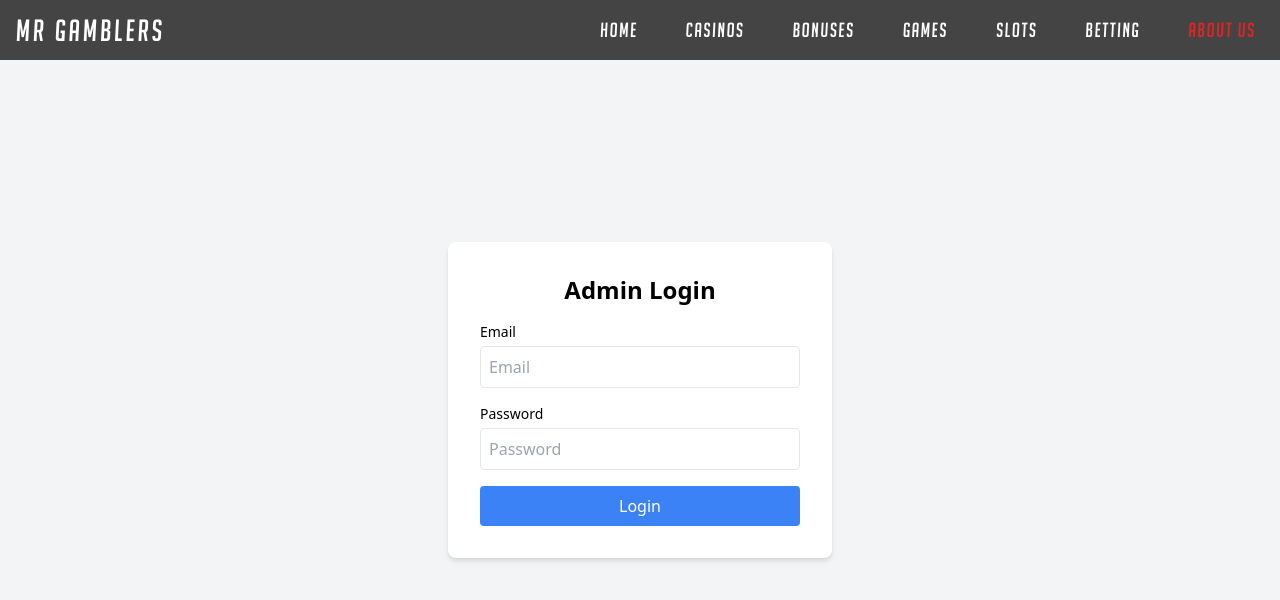
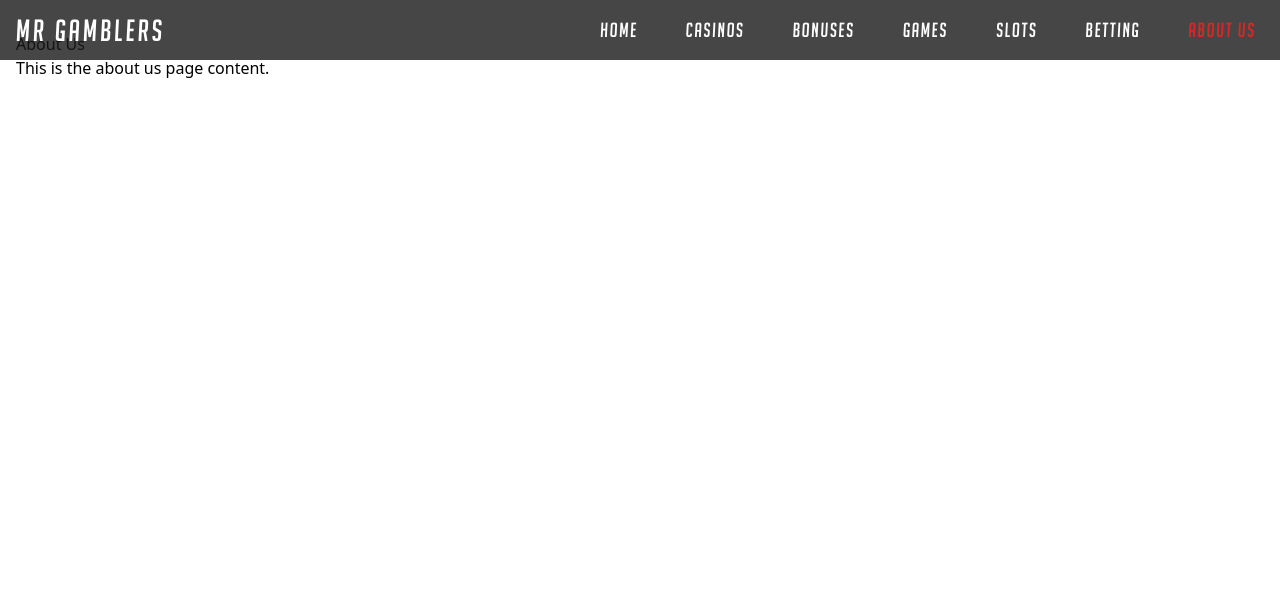
Before and after one commit to MohammmedHW/casino-app, a React (Create React App) app: page /about-us in a window 1280 px wide. Shown: the top 600 px of the page. Built offline with nearby package versions, Linux system fonts and the light colour scheme.

Commit message:
refactor: Move Login component to AboutUs.js and update structure

```diff
--- a/src/pages/AboutUs.js
+++ b/src/pages/AboutUs.js
@@ -1,88 +1,88 @@
-import { useState } from "react";
-import { useNavigate } from "react-router-dom";
-import { useAuth } from "../context/AuthContext";
+// import { useState } from "react";
+// import { useNavigate } from "react-router-dom";
+// import { useAuth } from "../context/AuthContext";
+// import Navbar from "../components/Navbar";
+
+// const Login = () => {
+//   const [email, setEmail] = useState("");
+//   const [password, setPassword] = useState("");
+//   const [error, setError] = useState("");
+//   const { login } = useAuth();
+//   const navigate = useNavigate();
+
+//   const handleSubmit = async (e) => {
+//     e.preventDefault();
+//     try {
+//       await login(email, password);
+//       navigate("/dashboard");
+//     } catch (err) {
+//       setError(err.message || "Login failed");
+//     }
+//   };
+
+//   return (
+//     <>
+//       <Navbar />
+//       <div className="flex items-center justify-center min-h-screen bg-gray-100">
+//         <div className="bg-white p-8 rounded-lg shadow-md w-96">
+//           <h2 className="text-2xl font-semibold text-center mb-4">
+//             Admin Login
+//           </h2>
+//           {error && (
+//             <div className="text-red-500 mb-4 text-center">{error}</div>
+//           )}
+//           <form onSubmit={handleSubmit} className="space-y-4">
+//             <div className="flex flex-col">
+//               <label className="text-sm font-medium mb-1">Email</label>
+//               <input
+//                 type="email"
+//                 placeholder="Email"
+//                 className="w-full p-2 border rounded"
+//                 value={email}
+//                 onChange={(e) => setEmail(e.target.value)}
+//                 required
+//               />
+//             </div>
+//             <div className="flex flex-col">
+//               <label className="text-sm font-medium mb-1">Password</label>
+//               <input
+//                 type="password"
+//                 placeholder="Password"
+//                 className="w-full p-2 border rounded"
+//                 value={password}
+//                 onChange={(e) => setPassword(e.target.value)}
+//                 required
+//               />
+//             </div>
+//             <button
+//               type="submit"
+//               className="w-full bg-blue-500 text-white p-2 rounded hover:bg-blue-600 transition"
+//             >
+//               Login
+//             </button>
+//           </form>
+//         </div>
+//       </div>
+//     </>
+//   );
+// };
+
+// export default Login;
+
+import React from "react";
 import Navbar from "../components/Navbar";
 
-const Login = () => {
-  const [email, setEmail] = useState("");
-  const [password, setPassword] = useState("");
-  const [error, setError] = useState("");
-  const { login } = useAuth();
-  const navigate = useNavigate();
-
-  const handleSubmit = async (e) => {
-    e.preventDefault();
-    try {
-      await login(email, password);
-      navigate("/dashboard");
-    } catch (err) {
-      setError(err.message || "Login failed");
-    }
-  };
-
+const AboutUs = () => {
   return (
     <>
       <Navbar />
-      <div className="flex items-center justify-center min-h-screen bg-gray-100">
-        <div className="bg-white p-8 rounded-lg shadow-md w-96">
-          <h2 className="text-2xl font-semibold text-center mb-4">
-            Admin Login
-          </h2>
-          {error && (
-            <div className="text-red-500 mb-4 text-center">{error}</div>
-          )}
-          <form onSubmit={handleSubmit} className="space-y-4">
-            <div className="flex flex-col">
-              <label className="text-sm font-medium mb-1">Email</label>
-              <input
-                type="email"
-                placeholder="Email"
-                className="w-full p-2 border rounded"
-                value={email}
-                onChange={(e) => setEmail(e.target.value)}
-                required
-              />
-            </div>
-            <div className="flex flex-col">
-              <label className="text-sm font-medium mb-1">Password</label>
-              <input
-                type="password"
-                placeholder="Password"
-                className="w-full p-2 border rounded"
-                value={password}
-                onChange={(e) => setPassword(e.target.value)}
-                required
-              />
-            </div>
-            <button
-              type="submit"
-              className="w-full bg-blue-500 text-white p-2 rounded hover:bg-blue-600 transition"
-            >
-              Login
-            </button>
-          </form>
-        </div>
+      <div className="container mx-auto px-4 py-8">
+        {/* Your about us content here */}
+        <h1>About Us</h1>
+        <p>This is the about us page content.</p>
       </div>
     </>
   );
 };
 
-export default Login;
-
-// import React from "react";
-// import Navbar from "../components/Navbar";
-
-// const AboutUs = () => {
-//   return (
-//     <>
-//       <Navbar />
-//       <div className="container mx-auto px-4 py-8">
-//         {/* Your about us content here */}
-//         <h1>About Us</h1>
-//         <p>This is the about us page content.</p>
-//       </div>
-//     </>
-//   );
-// };
-
-// export default AboutUs;
+export default AboutUs;
```
